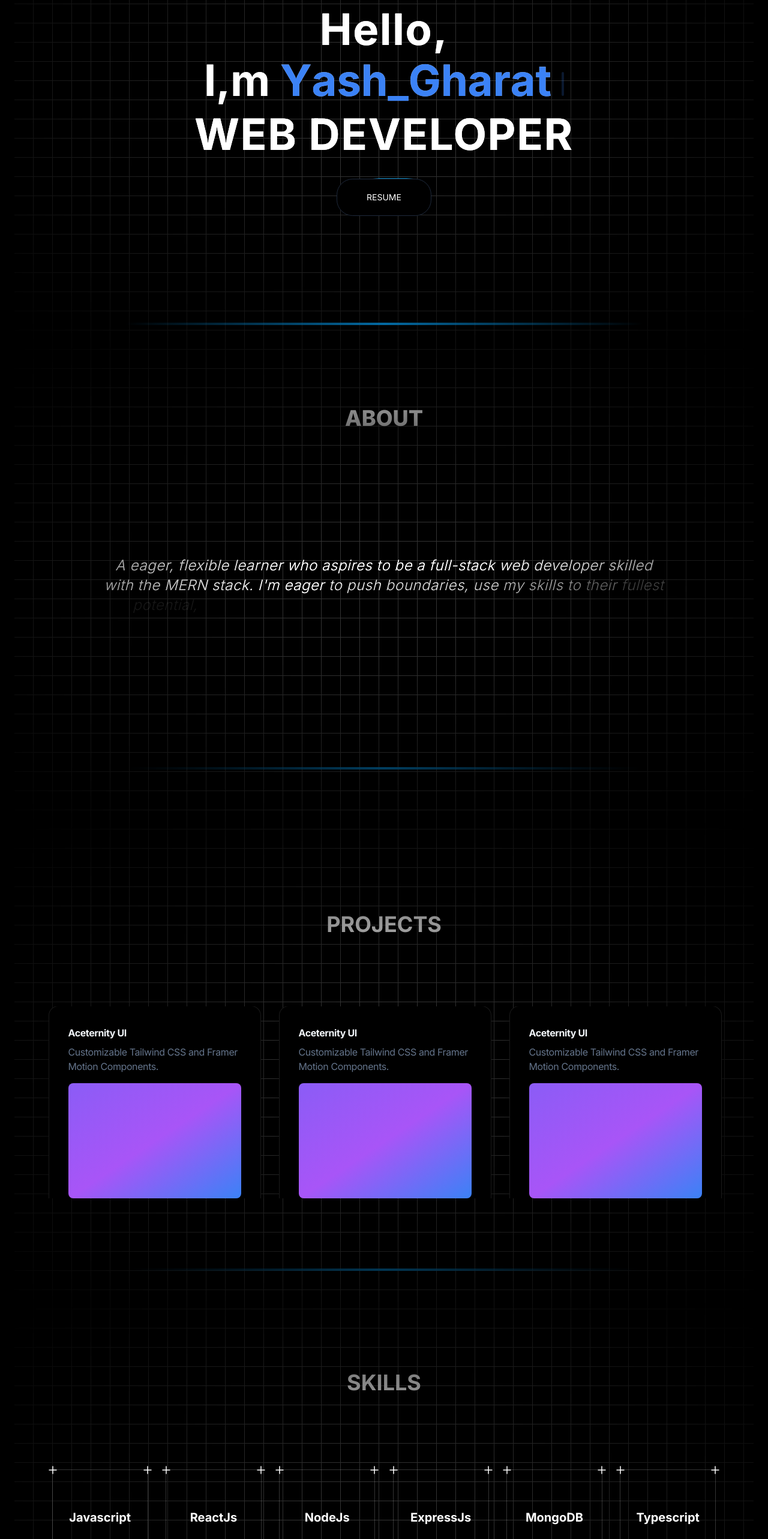
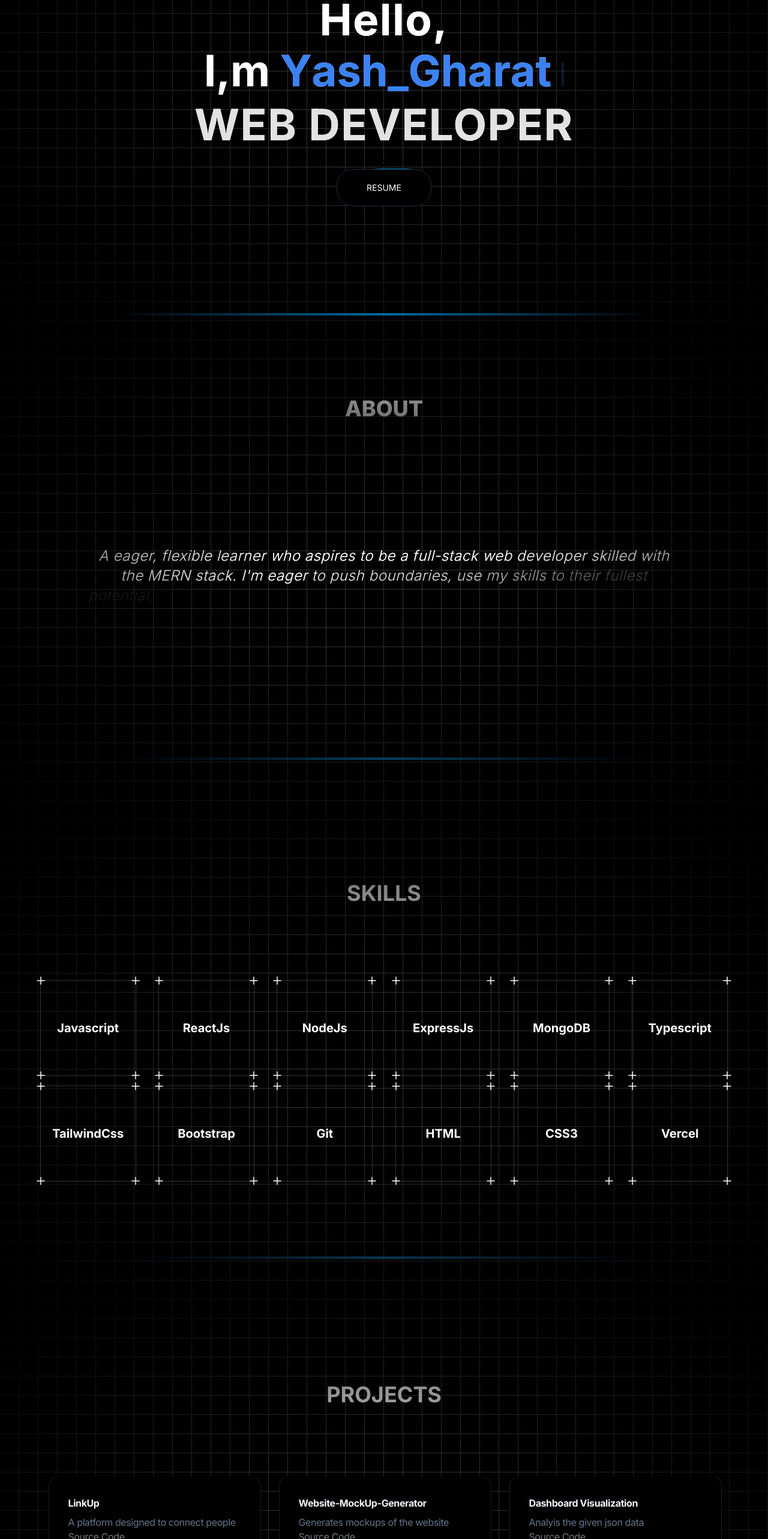
Before and after one commit to Yash8452/experimental, a Next.js app in the folder landing-page/: page / in a window 1280 px wide. Shown: the part 234-2800 px from the top of the page at 60% size. Built offline with nearby package versions, Linux system fonts and the light colour scheme.

Commit message:
final commit

```diff
--- a/landing-page/src/app/page.tsx
+++ b/landing-page/src/app/page.tsx
@@ -10,16 +10,16 @@ import { twMerge } from "tailwind-merge";
 export default function Home() {
   return (
     <>
-      <TracingBeam className="bg-black px-6">
-      <div className="max-w-full antialiased pt-4 relative">
-          <HeroSection />
-          <AboutSection />
-          <ProjectSection />
-          <SkillSection />
-          <ContactSection />
-          <Footer />
-        </div>
-      </TracingBeam>
+      {/* <TracingBeam className="bg-black px-4">
+        <div className=" relative"> */}
+      <HeroSection />
+      <AboutSection />
+      <SkillSection />
+      <ProjectSection />
+      <ContactSection />
+      <Footer />
+      {/* </div>
+      </TracingBeam> */}
 
     </>
 
--- a/landing-page/src/components/Card.tsx
+++ b/landing-page/src/components/Card.tsx
@@ -1,24 +1,35 @@
 import React from 'react'
 import { PinContainer } from './ui/3d-pin'
+import Image from 'next/image'
 
-function Card() {
+function Card({ link, name, description, image }: any) {
     return (
         <>
 
             <PinContainer className=""
-                title="/ui.aceternity.com"
-                href="https://twitter.com/mannupaaji"
+                title={link}
+                href={link}
             >
                 <div className="flex basis-full flex-col p-4 tracking-tight text-slate-100/50 sm:basis-1/2 w-[20rem] h-[20rem] ">
                     <h3 className="max-w-xs !pb-2 !m-0 font-bold  text-base text-slate-100">
-                        Aceternity UI
+                        {name}
                     </h3>
                     <div className="text-base !m-0 !p-0 font-normal">
                         <span className="text-slate-500 ">
-                            Customizable Tailwind CSS and Framer Motion Components.
+                            {description}
                         </span>
                     </div>
-                    <div className="flex flex-1 w-full rounded-lg mt-4 bg-gradient-to-br from-violet-500 via-purple-500 to-blue-500" />
+                    <a href={link} target='_blank'>Source Code</a>
+                    <div className='rounded-lg mt-4'>
+                        <Image
+                            src={image}
+                            width={500}
+                            height={500}
+                            alt={name}
+                            style={{ objectFit: "contain" }}
+                        />
+                    </div>
+                    {/* <div className="flex flex-1 w-full rounded-lg mt-4 bg-gradient-to-br from-violet-500 via-purple-500 to-blue-500" /> */}
                 </div>
             </PinContainer>
 
--- a/landing-page/src/components/HeroSection.tsx
+++ b/landing-page/src/components/HeroSection.tsx
@@ -19,18 +19,14 @@ function HeroSection() {
     ];
 
     return (<>
-        <div className="h-[100vh] w-full dark:bg-black bg-white  dark:bg-grid-white/[0.2] bg-grid-black/[0.2] relative flex items-center justify-center">
+        <div className="h-[100vh] max-w-full dark:bg-black bg-white  dark:bg-grid-white/[0.2] bg-grid-black/[0.2] relative flex items-center justify-center">
             {/* Radial gradient for the container to give a faded look */}
             <div className="absolute pointer-events-none inset-0 flex items-center justify-center dark:bg-black bg-white [mask-image:radial-gradient(ellipse_at_center,transparent_20%,black)]"></div>
 
             <div
                 className="h-[100vh] w-full rounded-md flex flex-col items-center justify-center relative overflow-hidden mx-auto py-10 md:py-0"
             >
-                <Spotlight
-                    className="-top-40 left-0 md:left-60 md:-top-20"
-                    fill="white"
-                />
-                <div className="h-[90vh] p-4 flex flex-col items-center justify-center text-center space-y-0  w-full" >
+                <div className="h-[90vh] flex flex-col items-center justify-center text-center space-y-0  w-full" >
 
 
 
@@ -40,7 +36,7 @@ function HeroSection() {
                     <TypewriterEffect className=" md:mt-0 text-4xl md:text-7xl font-bold bg-clip-text text-transparent bg-gradient-to-b from-neutral-50 to-neutral-400"
                         words={words} />
 
-                    <TextGenerateEffect className="md:mt-0 text-4xl md:text-7xl font-bold bg-clip-text text-transparent bg-gradient-to-b from-neutral-50 to-neutral-400" words={"WEB DEVELOPER"} />;
+                    <TextGenerateEffect className="md:mt-0 animate-pulse text-4xl md:text-7xl font-bold bg-clip-text text-transparent bg-gradient-to-b from-neutral-50 to-neutral-400" words={"WEB DEVELOPER"} />;
                     <div className="mt-4">
                         <Link href={"https://drive.google.com/file/d/15l38Pk5HDFgQa-ipN4kpXle3EO3ssyXp/view"} target="_blank">
                             <Button borderRadius="1.75rem"
--- a/landing-page/src/components/ProjectSection.tsx
+++ b/landing-page/src/components/ProjectSection.tsx
@@ -4,7 +4,7 @@ import { SparklesCore } from "./ui/sparkles";
 
 export default function ProjectSection() {
     return (<>
-        <div className="h-[100vh] w-full dark:bg-black bg-white  dark:bg-grid-white/[0.2] bg-grid-black/[0.2] relative flex items-center justify-center">
+        <div className="h-full w-full dark:bg-black bg-white  dark:bg-grid-white/[0.2] bg-grid-black/[0.2] relative flex items-center justify-center">
             {/* Radial gradient for the container to give a faded look */}
             <div className="absolute pointer-events-none inset-0 flex items-center justify-center dark:bg-black bg-white [mask-image:radial-gradient(ellipse_at_center,transparent_20%,black)]"></div>
 
@@ -12,10 +12,10 @@ export default function ProjectSection() {
 
                 <h2 className="font-bold mt-20 text-2xl md:text-4xl text-center text-neutral-300 ">PROJECTS</h2>
 
-                <div className="flex flex-wrap md:gap-y-8 overflow-y-auto md:overflow-hidden item-center justify-center">
-                    <Card />
-                    <Card />
-                    <Card />
+                <div className=" flex flex-wrap  md:gap-y-8 overflow-y-auto md:overflow-hidden item-center justify-center">
+                    <Card name={`LinkUp`} description={`A platform designed to connect people`} link={`https://github.com/yash8452/linkup`} image={`https://res.cloudinary.com/dpz01giqq/image/upload/v1709302266/LinkUp_i3foq1.png`} />
+                    <Card name={`Website-MockUp-Generator`} description={`Generates mockups of the website`} link={`https://github.com/Yash8452/Website-MockUp-Generator/`} image={`https://res.cloudinary.com/dpz01giqq/image/upload/c_fill,w_1920,h_1080,g_auto/v1711440280/web_cruwlr.png`} />
+                    <Card name={`Dashboard Visualization`} description={`Analyis the given json data`} link={`https://github.com/Yash8452/dashboard/`} image={`https://res.cloudinary.com/dpz01giqq/image/upload/c_fill,w_1920,h_1080,g_auto/v1710706093/darkdashboard_djvpe7.png`} />
                 </div>
 
                 <div className="bg-gradient-to-r from-transparent via-indigo-500 dark:via-sky-700 to-sky-500 mb-1 h-[4px] w-[70%]" />
```
